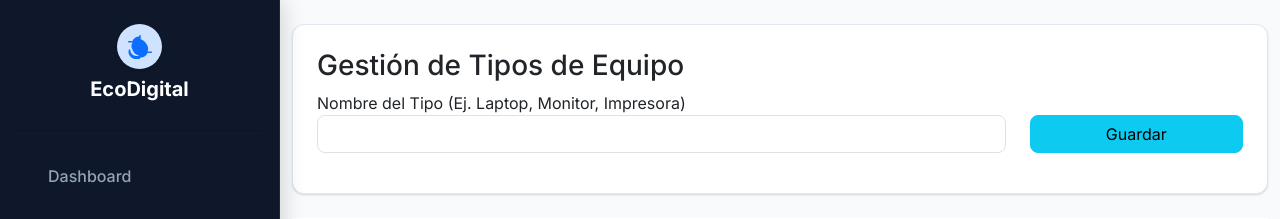
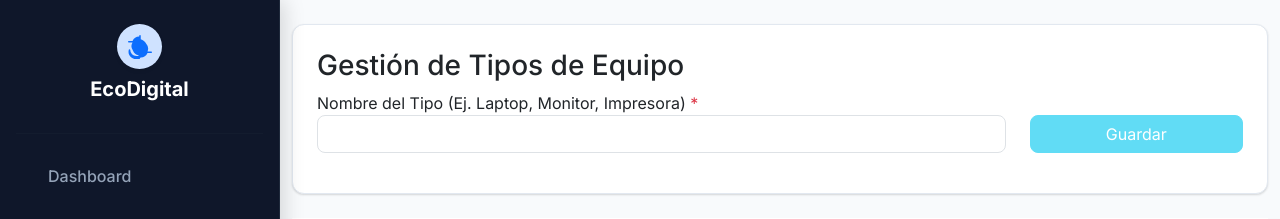
Before and after one commit to anJoss23/sistemas-trazabilidad-donaciones-frontend, an Angular app: page /tipo-equipo in a window 1280 px wide. Shown: the top 219 px of the page. Built offline with nearby package versions, Linux system fonts and the light colour scheme; no server answers; sample sign-in values are in the browser's storage.

Commit message:
Validacion tipoequipo

```diff
--- a/src/app/components/roles/roles.component.html
+++ b/src/app/components/roles/roles.component.html
@@ -3,6 +3,7 @@
 
   <form (ngSubmit)="guardar(rolForm)" #rolForm="ngForm" class="mb-4">
     <div class="position-relative">
+      <label class="fw-bold">Nombre del ROL del usuario <span class="text-danger">*</span></label>
       <input
         [(ngModel)]="rol.nombreRol"
         name="nombre"
--- a/src/app/components/tipo-equipo/tipo-equipo.component.html
+++ b/src/app/components/tipo-equipo/tipo-equipo.component.html
@@ -1,20 +1,49 @@
 <div class="container mt-4">
   <div class="card p-4 shadow-sm mb-4">
     <h3>Gestión de Tipos de Equipo</h3>
-    <form (ngSubmit)="guardar()">
+
+    <form (ngSubmit)="guardar(tipoForm)" #tipoForm="ngForm">
       <div class="row">
         <div class="col-md-9 mb-3">
-          <label>Nombre del Tipo (Ej. Laptop, Monitor, Impresora)</label>
+          <label
+            >Nombre del Tipo (Ej. Laptop, Monitor, Impresora)
+            <span class="text-danger">*</span></label
+          >
           <input
             [(ngModel)]="tipoEquipo.nombreTipo"
             name="nombreTipo"
             class="form-control"
             required
+            minlength="3"
+            #nombreInput="ngModel"
+            [ngClass]="{
+              'is-invalid': nombreInput.invalid && (nombreInput.dirty || nombreInput.touched),
+            }"
           />
+          <div
+            *ngIf="nombreInput.invalid && (nombreInput.dirty || nombreInput.touched)"
+            class="invalid-feedback"
+          >
+            <span *ngIf="nombreInput.errors?.['required']">El nombre del tipo es obligatorio.</span>
+            <span *ngIf="nombreInput.errors?.['minlength']">Debe tener al menos 3 caracteres.</span>
+          </div>
         </div>
-        <div class="col-md-3 mb-3 d-flex align-items-end">
-          <button type="submit" class="btn btn-info w-100">Guardar</button>
+
+        <div class="col-md-3 mb-3 d-flex align-items-end gap-2">
+          <button type="submit" class="btn btn-info w-100 text-white" [disabled]="tipoForm.invalid">
+            Guardar
+          </button>
+
+          <button
+            type="button"
+            class="btn btn-secondary w-100"
+            (click)="limpiar(tipoForm)"
+            *ngIf="tipoEquipo.tipoId || tipoForm.dirty"
+          >
+            Cancelar
+          </button>
         </div>
+
         <div *ngIf="mensajeExito" class="alert alert-success mt-3" role="alert">
           {{ mensajeAccion }}
         </div>
--- a/src/app/components/tipo-equipo/tipo-equipo.component.ts
+++ b/src/app/components/tipo-equipo/tipo-equipo.component.ts
@@ -1,6 +1,6 @@
 import { Component, OnInit, ChangeDetectorRef } from '@angular/core';
 import { CommonModule } from '@angular/common';
-import { FormsModule } from '@angular/forms';
+import { FormsModule, NgForm } from '@angular/forms';
 import { TipoEquipoService } from '../../services/tipo-equipo.service';
 
 @Component({
@@ -29,13 +29,20 @@ export class TipoEquipoComponent implements OnInit {
     });
   }
 
-  guardar() {
+  // AHORA RECIBE EL NgForm
+  guardar(form: NgForm) {
     const esEdicion = !!this.tipoEquipo.tipoId;
 
     this.service.guardar(this.tipoEquipo).subscribe({
       next: () => {
         this.mensajeAccion = esEdicion ? 'Tipo de equipo actualizado' : 'Tipo de equipo registrado';
         this.cargar();
+
+        // Resetea el historial visual de campos rojos
+        if (form) {
+          form.resetForm();
+        }
+
         this.limpiar();
         this.mensajeExito = true;
         this.mensajeError = false;
@@ -50,7 +57,11 @@ export class TipoEquipoComponent implements OnInit {
     });
   }
 
-  limpiar() {
+  // RECIBE FORM OPCIONAL PARA EL BOTÓN CANCELAR
+  limpiar(form?: NgForm) {
+    if (form) {
+      form.resetForm();
+    }
     this.tipoEquipo = { tipoId: null, nombreTipo: '' };
   }
 
```
